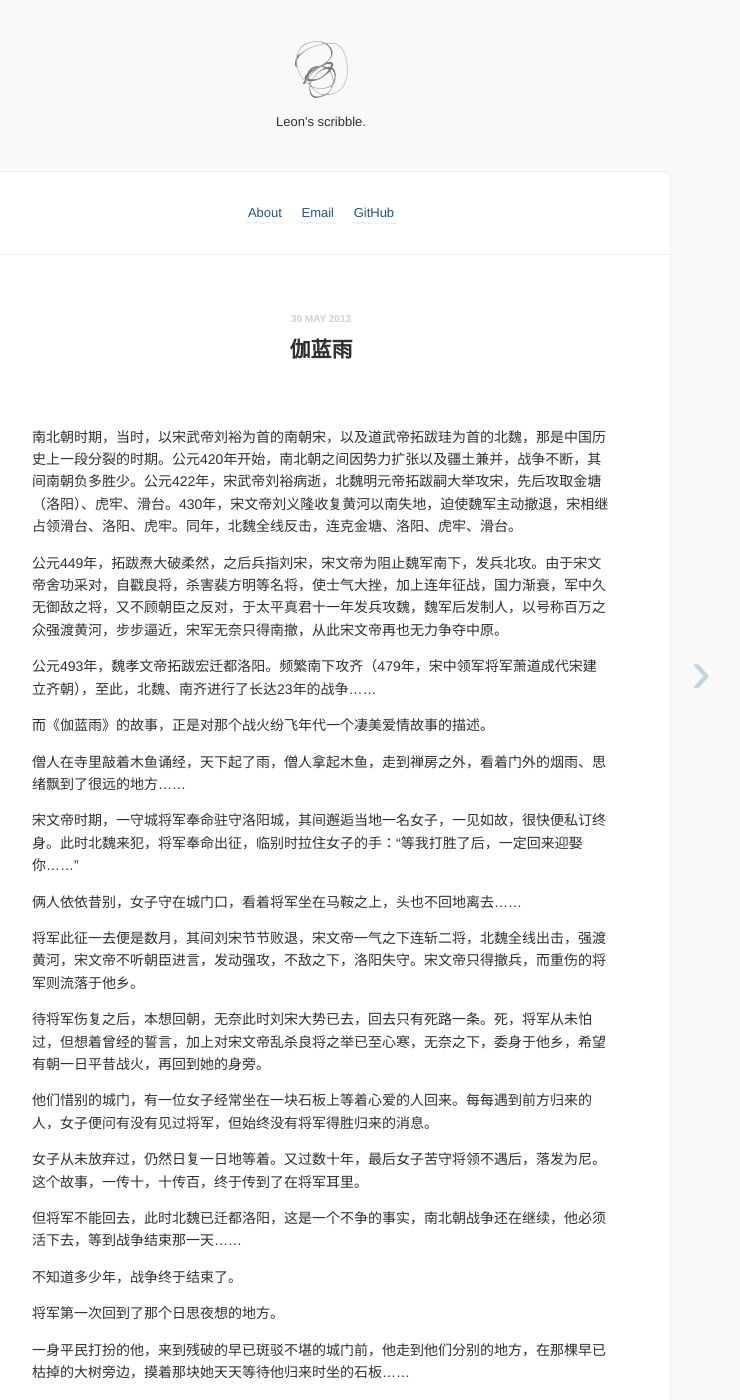
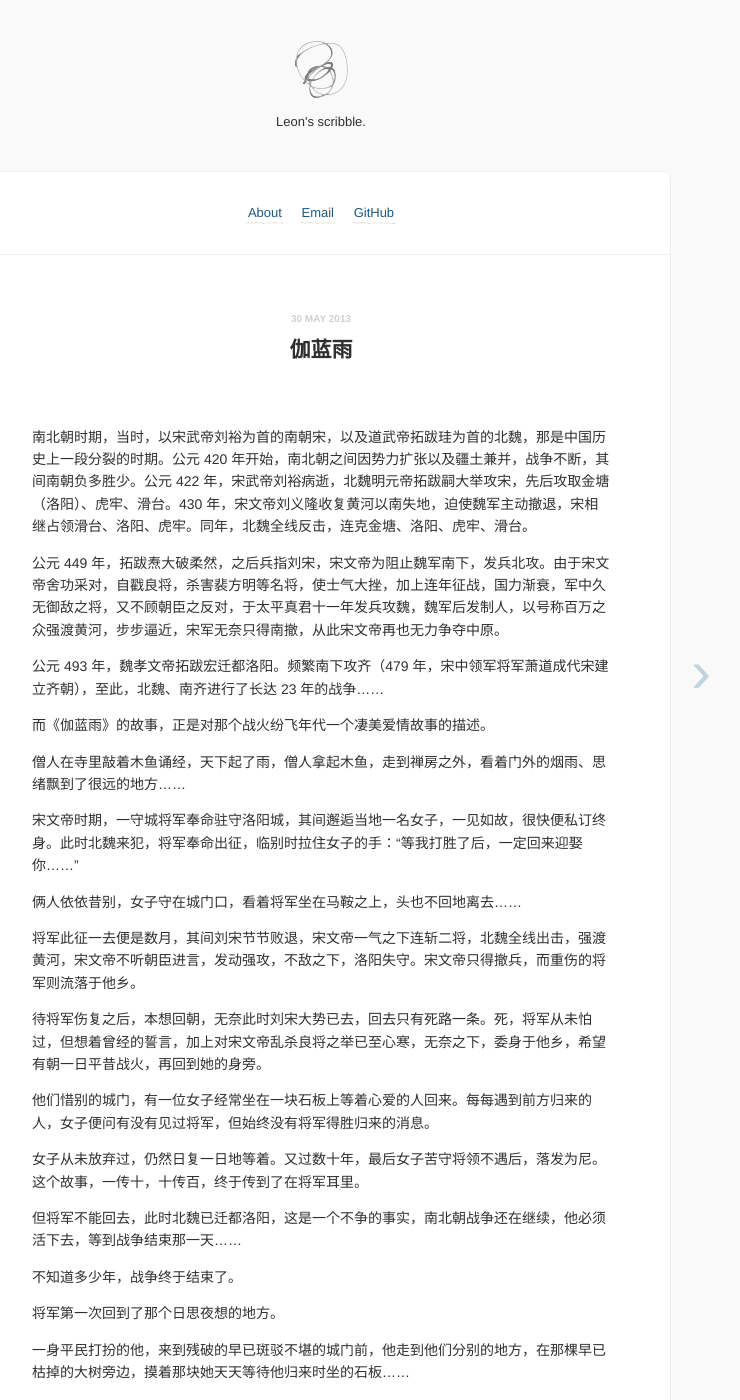
Before and after one commit to superRaytin/superraytin.github.io, a Jekyll site: the page built from _posts/story/2013-05-30-jia-lan-yu.md, in a window 1280 px wide and 1400 px high. Shown: the whole window, without its empty margins (319-1059 px from the left). Built offline with Jekyll 4.4.1, drawn with Linux system fonts in a browser that asks for light colours; Markdown is read by kramdown in place of the engine named in the settings; comment, search, counter and statistics services are not loaded; some of the changed text lies outside the part shown.

Commit message:
update article

```diff
--- a/_posts/story/2013-05-30-jia-lan-yu.md
+++ b/_posts/story/2013-05-30-jia-lan-yu.md
@@ -6,11 +6,11 @@ date: 2013-05-30 23:11
 ---
 
 
-南北朝时期，当时，以宋武帝刘裕为首的南朝宋，以及道武帝拓跋珪为首的北魏，那是中国历史上一段分裂的时期。公元420年开始，南北朝之间因势力扩张以及疆土兼并，战争不断，其间南朝负多胜少。公元422年，宋武帝刘裕病逝，北魏明元帝拓跋嗣大举攻宋，先后攻取金塘（洛阳）、虎牢、滑台。430年，宋文帝刘义隆收复黄河以南失地，迫使魏军主动撤退，宋相继占领滑台、洛阳、虎牢。同年，北魏全线反击，连克金塘、洛阳、虎牢、滑台。
+南北朝时期，当时，以宋武帝刘裕为首的南朝宋，以及道武帝拓跋珪为首的北魏，那是中国历史上一段分裂的时期。公元 420 年开始，南北朝之间因势力扩张以及疆土兼并，战争不断，其间南朝负多胜少。公元 422 年，宋武帝刘裕病逝，北魏明元帝拓跋嗣大举攻宋，先后攻取金塘（洛阳）、虎牢、滑台。430 年，宋文帝刘义隆收复黄河以南失地，迫使魏军主动撤退，宋相继占领滑台、洛阳、虎牢。同年，北魏全线反击，连克金塘、洛阳、虎牢、滑台。
 
- 公元449年，拓跋焘大破柔然，之后兵指刘宋，宋文帝为阻止魏军南下，发兵北攻。由于宋文帝舍功采对，自戳良将，杀害裴方明等名将，使士气大挫，加上连年征战，国力渐衰，军中久无御敌之将，又不顾朝臣之反对，于太平真君十一年发兵攻魏，魏军后发制人，以号称百万之众强渡黄河，步步逼近，宋军无奈只得南撤，从此宋文帝再也无力争夺中原。
+公元 449 年，拓跋焘大破柔然，之后兵指刘宋，宋文帝为阻止魏军南下，发兵北攻。由于宋文帝舍功采对，自戳良将，杀害裴方明等名将，使士气大挫，加上连年征战，国力渐衰，军中久无御敌之将，又不顾朝臣之反对，于太平真君十一年发兵攻魏，魏军后发制人，以号称百万之众强渡黄河，步步逼近，宋军无奈只得南撤，从此宋文帝再也无力争夺中原。
 
-公元493年，魏孝文帝拓跋宏迁都洛阳。频繁南下攻齐（479年，宋中领军将军萧道成代宋建立齐朝），至此，北魏、南齐进行了长达23年的战争……
+公元 493 年，魏孝文帝拓跋宏迁都洛阳。频繁南下攻齐（479 年，宋中领军将军萧道成代宋建立齐朝），至此，北魏、南齐进行了长达 23 年的战争……
 
 而《伽蓝雨》的故事，正是对那个战火纷飞年代一个凄美爱情故事的描述。
 
@@ -52,7 +52,7 @@ date: 2013-05-30 23:11
 
 ... ...
 
-公元2010年，《伽蓝雨》被谱成曲，名《烟花易冷》。
+公元 2010 年，《伽蓝雨》被谱成曲，名《烟花易冷》。
 
 《烟花易冷》
 
```
